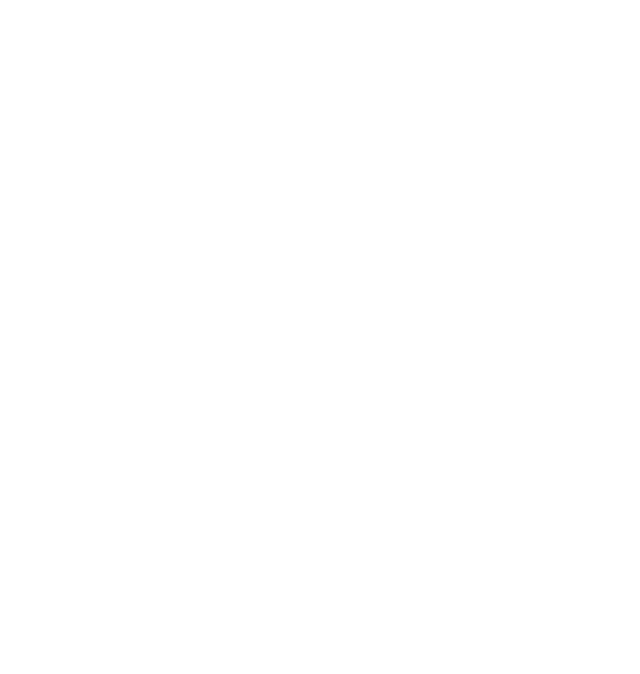
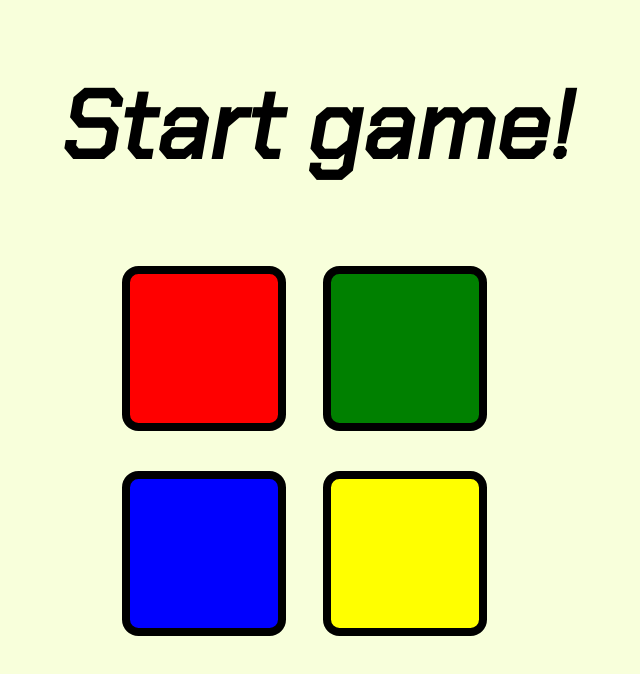
Before and after one commit to NethminaHiker360/Simon_Challenge, a plain HTML site: page index.html in a window 1280 px wide. Shown: the whole page, without its empty margins (323-963 px from the left). Drawn offline with Linux system fonts and the light colour scheme.

Commit message:
complete FR_END

```diff
--- a/index.html
+++ b/index.html
@@ -1,16 +1,35 @@
 <!DOCTYPE html>
 <html lang="en">
-<head>
-    <meta charset="UTF-8">
-    <meta name="viewport" content="width=device-width, initial-scale=1.0">
+  <head>
+    <meta charset="UTF-8" />
+    <meta name="viewport" content="width=device-width, initial-scale=1.0" />
     <title>Simon</title>
-    <link rel="shortcut icon" href="pic/console.png" type="image/x-icon">
-    <link rel="stylesheet" href="styles.css">
-</head>
-<body>
+    <link rel="shortcut icon" href="pic/console.png" type="image/x-icon" />
+    <link rel="preconnect" href="https://fonts.googleapis.com" />
+    <link rel="preconnect" href="https://fonts.gstatic.com" crossorigin />
+    <link
+      href="https://fonts.googleapis.com/css2?family=Chakra+Petch:ital@1&display=swap"
+      rel="stylesheet"
+    />
+    <link rel="stylesheet" href="styles.css" />
+  </head>
+  <body>
+
+    <h1 class="level">Start game! </h1>
+
+    <div class="container">
+        <div class="row">
+            <div type="button" class="col red"></div>
+            <div type="button" class="col green"></div>
+        </div>
+        <div class="row">
+            <div type="button" class="col blue"></div>
+            <div type="button" class="col yellow"></div>
+        </div>
+    </div>
 
 
 
     <script src="index.js"></script>
-</body>
+  </body>
 </html>
--- a/styles.css
+++ b/styles.css
@@ -0,0 +1,38 @@
+body{
+    background-color: #F8FFDB;
+    font-family: 'Chakra Petch', sans-serif;
+    text-align: center;
+    font-size: 3rem;
+}
+
+.box{
+    display: block;
+    background-color: aqua;
+    display: inline-block;
+}
+
+.row{
+    padding: 1%;
+}
+
+.col{
+    display: inline-block;
+    padding: 6%;
+    margin-right: 2%;
+    border-radius: 10%;
+    border: solid 0.5rem;
+}
+
+.red{
+    background-color: red;
+}
+
+.blue{
+    background-color: blue;
+}
+.green{
+    background-color: green;
+}
+.yellow{
+    background-color: yellow;
+}
```
